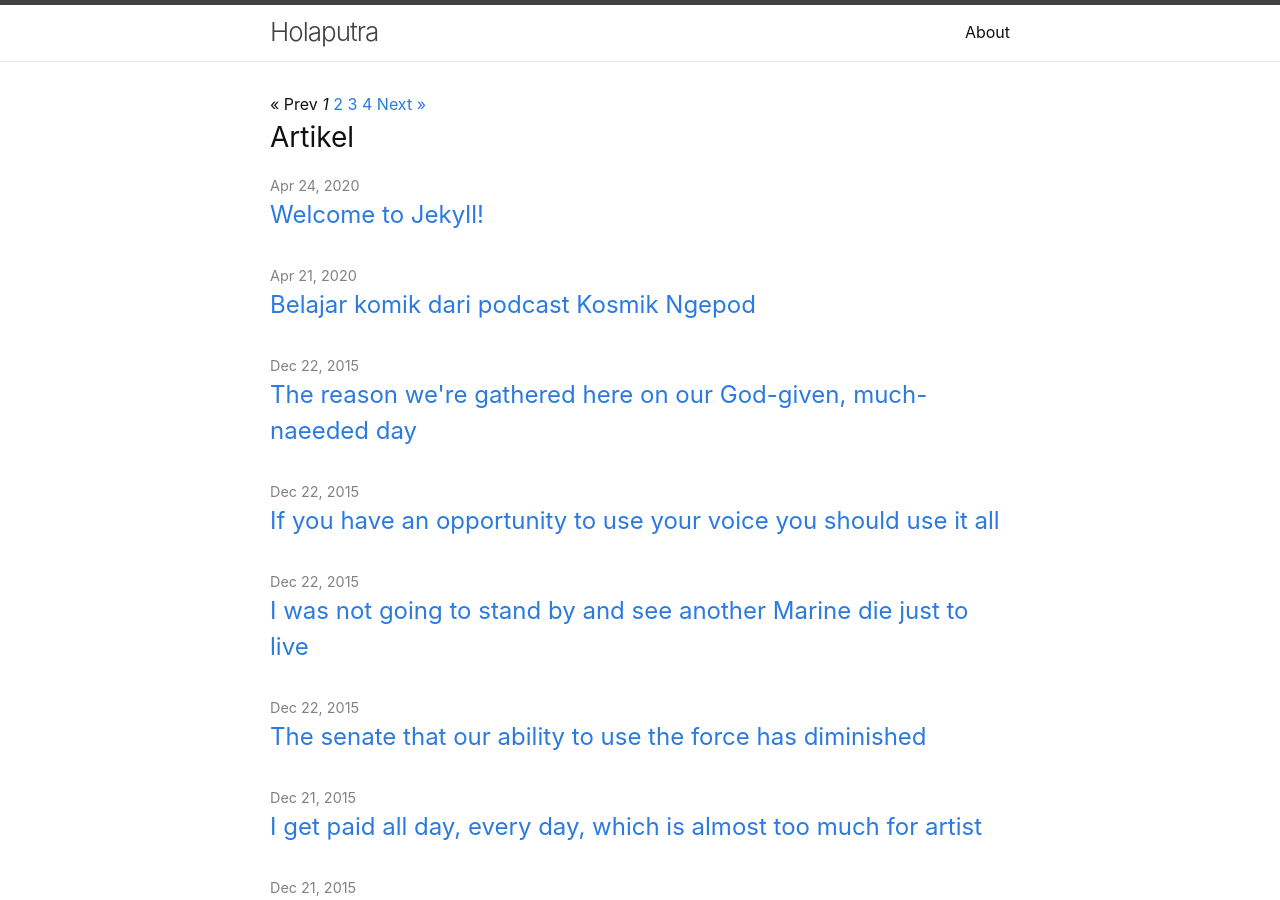
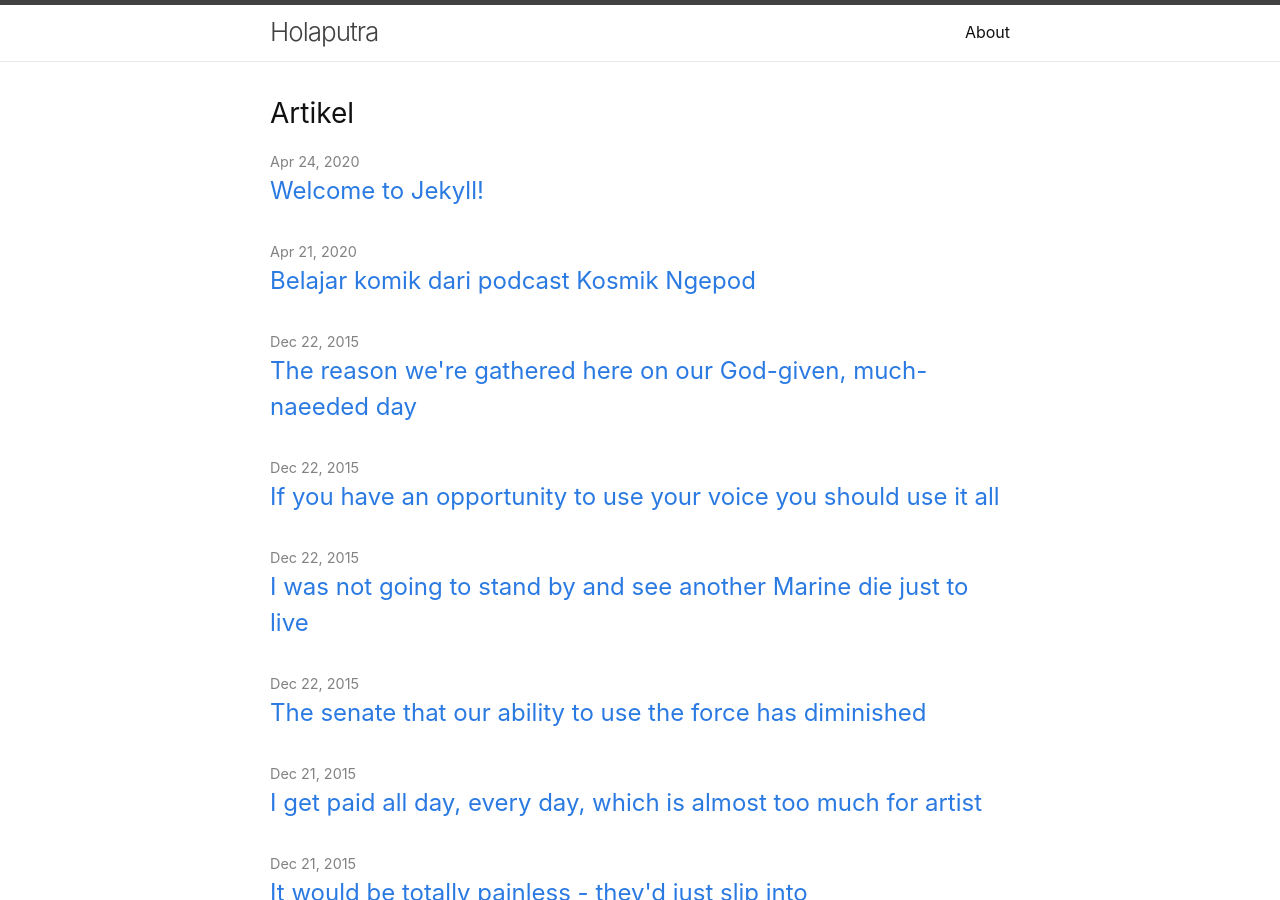
Before and after one commit to holaputra/holaputra.github.io, a Jekyll site: the page built from index.html, in a window 1280 px wide and 900 px high. Built offline with Jekyll 4.4.1, drawn with Linux system fonts in a browser that asks for light colours; the list of posts is cut into pages by our own code.

Commit message:
undo add pagination

```diff
--- a/Gemfile
+++ b/Gemfile
@@ -15,7 +15,6 @@
 # If you have any plugins, put them here!
 group :jekyll_plugins do
   gem "jekyll-feed", "~> 0.12"
-  gem "jekyll-paginate"
 end
 
 # Windows and JRuby does not include zoneinfo files, so bundle the tzinfo-data gem
--- a/_config.yml
+++ b/_config.yml
@@ -28,14 +28,9 @@
 twitter_username: holaputra
 permalink: pretty
 
-#pagination
-paginate: 5
-paginate_path: "/posts/page:num/"
-
 # Build settings
 plugins:
   - jekyll-feed
-  - jekyll-paginate
 
 # Pages path
 defaults:
--- a/_layouts/home.html
+++ b/_layouts/home.html
@@ -1,32 +1,6 @@
 ---
 layout: default
 ---
-
-{% if paginator.total_pages > 1 %}
-<div class="pagination">
-  {% if paginator.previous_page %}
-    <a href="{{ paginator.previous_page_path | relative_url }}">&laquo; Prev</a>
-  {% else %}
-    <span>&laquo; Prev</span>
-  {% endif %}
-
-  {% for page in (1..paginator.total_pages) %}
-    {% if page == paginator.page %}
-      <em>{{ page }}</em>
-    {% elsif page == 1 %}
-      <a href="{{ paginator.previous_page_path | relative_url }}">{{ page }}</a>
-    {% else %}
-      <a href="{{ site.paginate_path | relative_url | replace: ':num', page }}">{{ page }}</a>
-    {% endif %}
-  {% endfor %}
-
-  {% if paginator.next_page %}
-    <a href="{{ paginator.next_page_path | relative_url }}">Next &raquo;</a>
-  {% else %}
-    <span>Next &raquo;</span>
-  {% endif %}
-</div>
-{% endif %}
 
 <div class="home">
   {%- if page.title -%}
```
